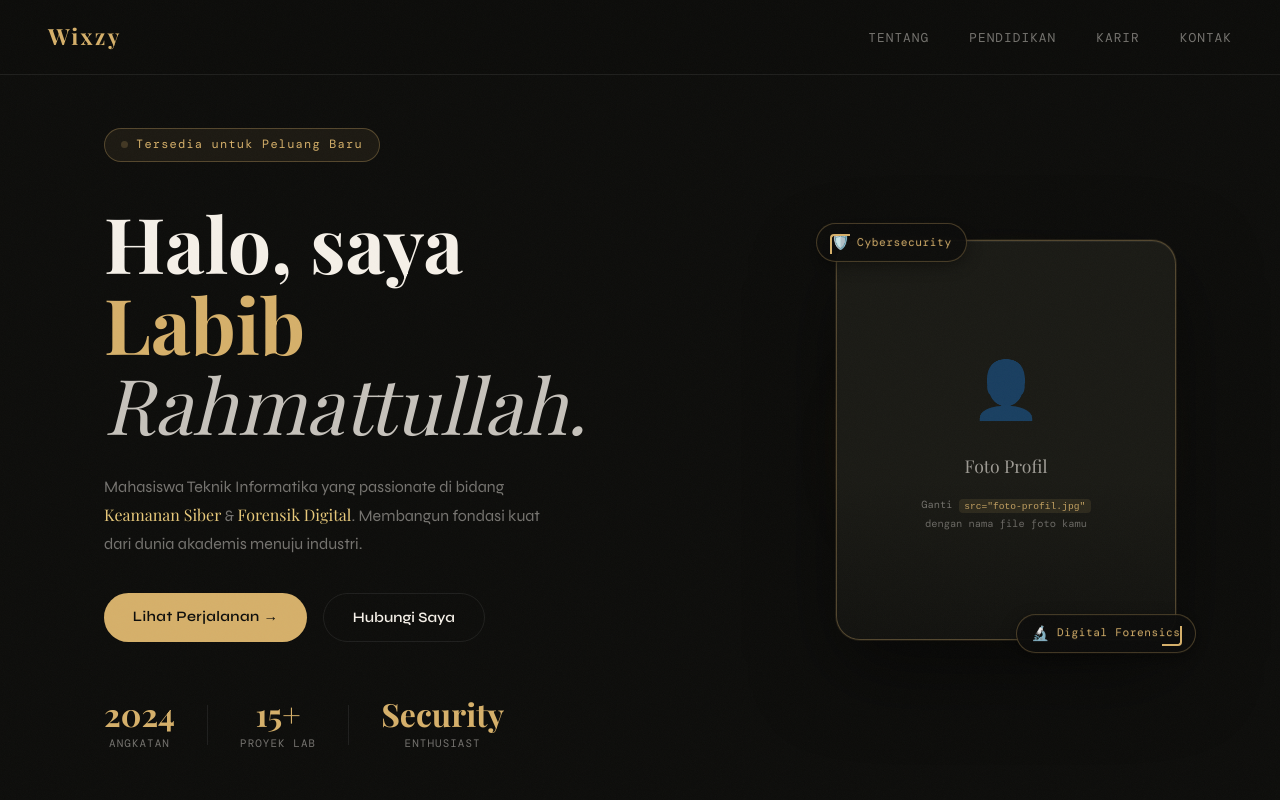
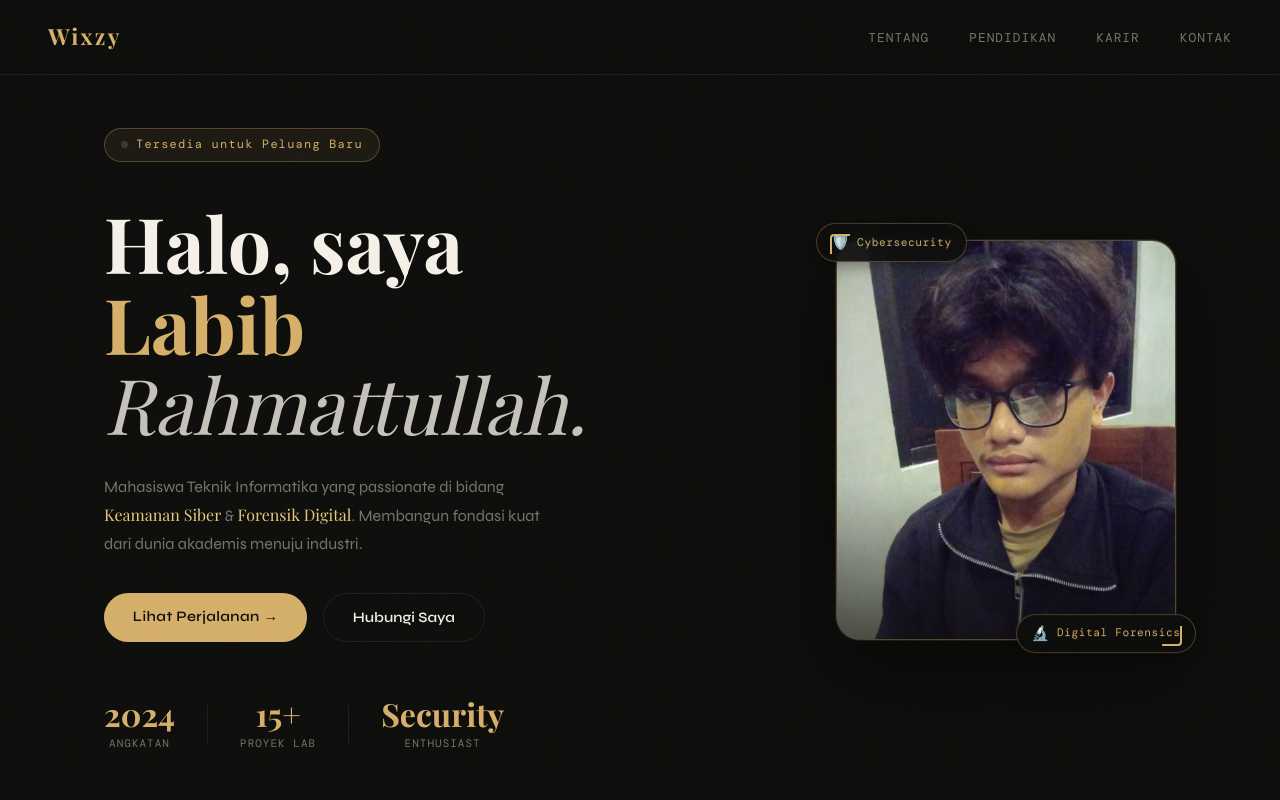
Before and after one commit to labibrahmattullah/My-Portofolio, a plain HTML site: page index.html in a window 1280 px wide. Shown: the top 800 px of the page. Drawn offline with nearby package versions, Linux system fonts and the light colour scheme; a web font is replaced by a local one.

Commit message:
Update index.html

```diff
--- a/index.html
+++ b/index.html
@@ -68,7 +68,7 @@
       <div class="photo-frame">
 
         <img
-          src="foto Labibr.jpg.jpeg"
+          src="foto Labibr.jpg"
           alt="Foto Profil Labib Rahmattullah"
           class="profile-img"
           onerror="this.style.display='none'; document.getElementById('photo-placeholder').style.display='flex';"
```
